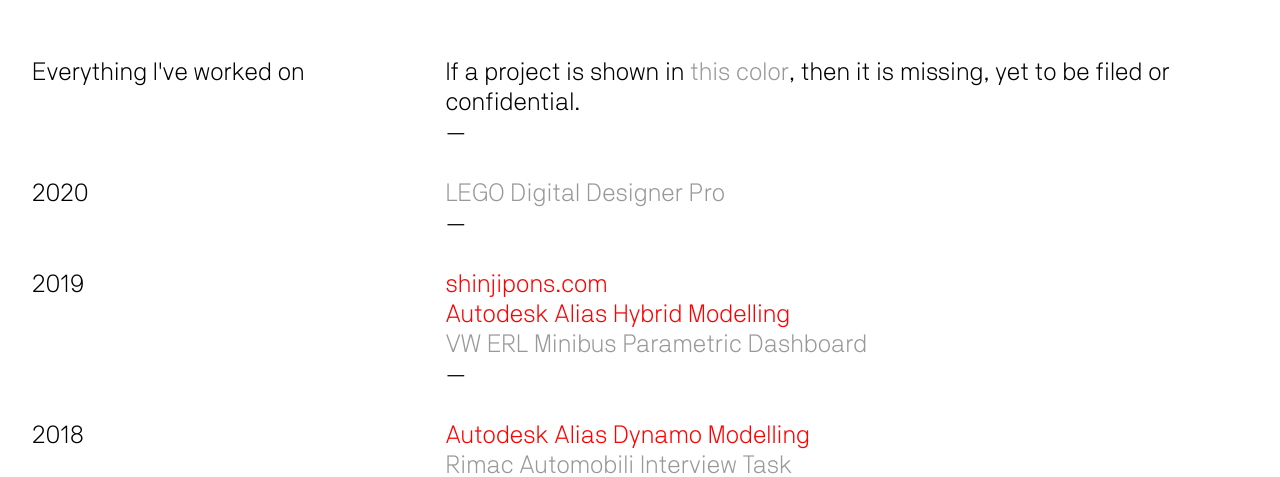
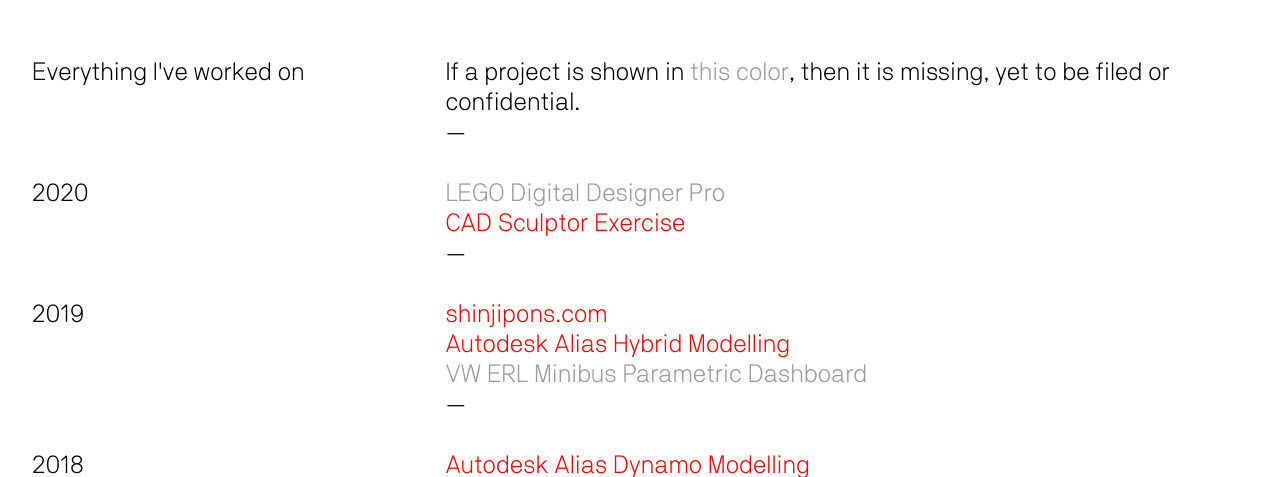
Before and after one commit to shinjipons/portfolio-html, a PHP site: page /-list.php in a window 1280 px wide. Shown: the part 100-577 px from the top of the page. Run offline with PHP 8.4, Linux system fonts and the light colour scheme.

Commit message:
Update -list.php

```diff
--- a/-list.php
+++ b/-list.php
@@ -24,6 +24,7 @@
 	<section class="w4 no-rm">
 		<ul>
 			<li class="missing">LEGO Digital Designer Pro</li>
+			<li><a href="cad-sculptor.php">CAD Sculptor Exercise</a></li>
 		</ul>
 	</section>
 
```
